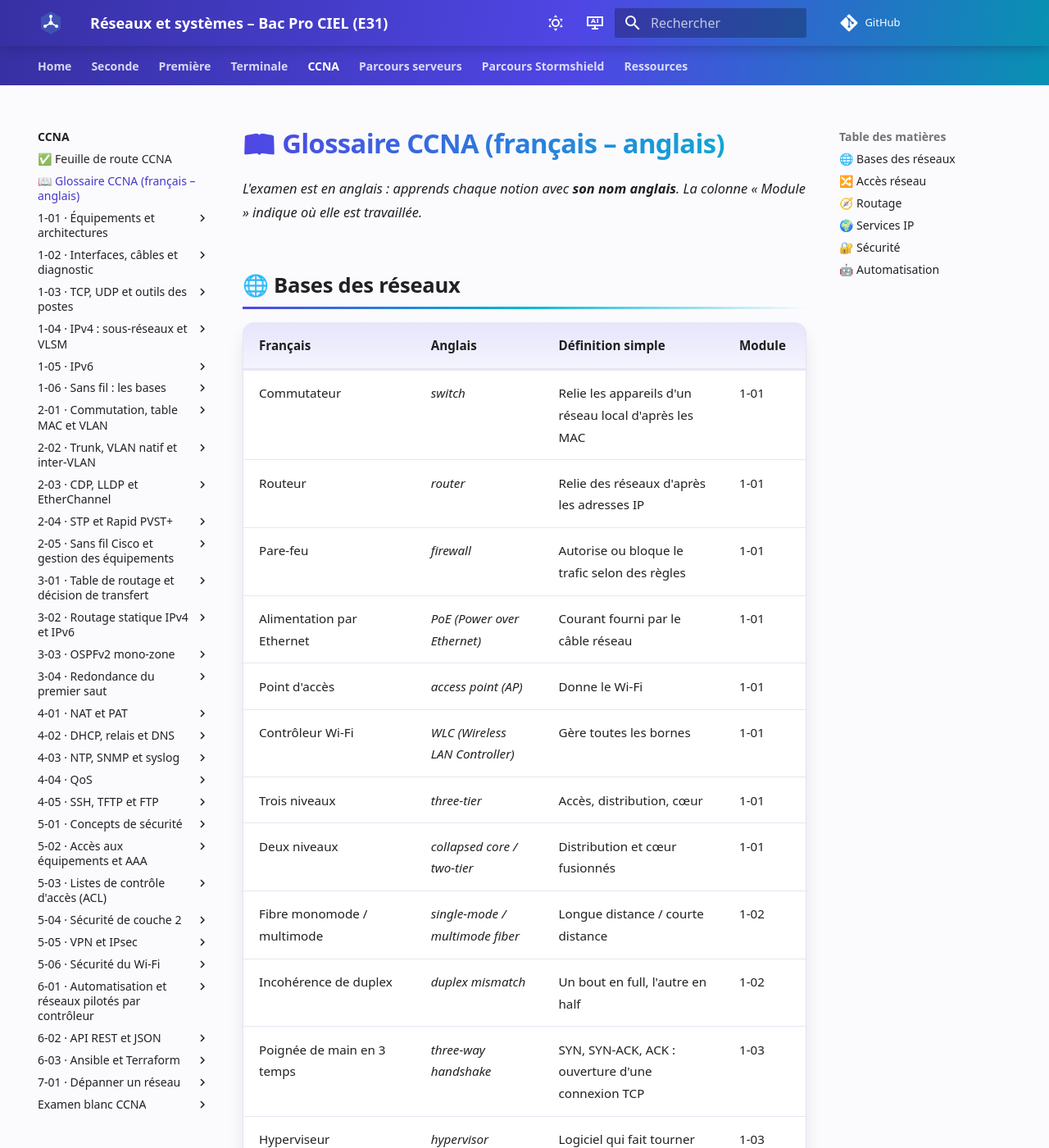
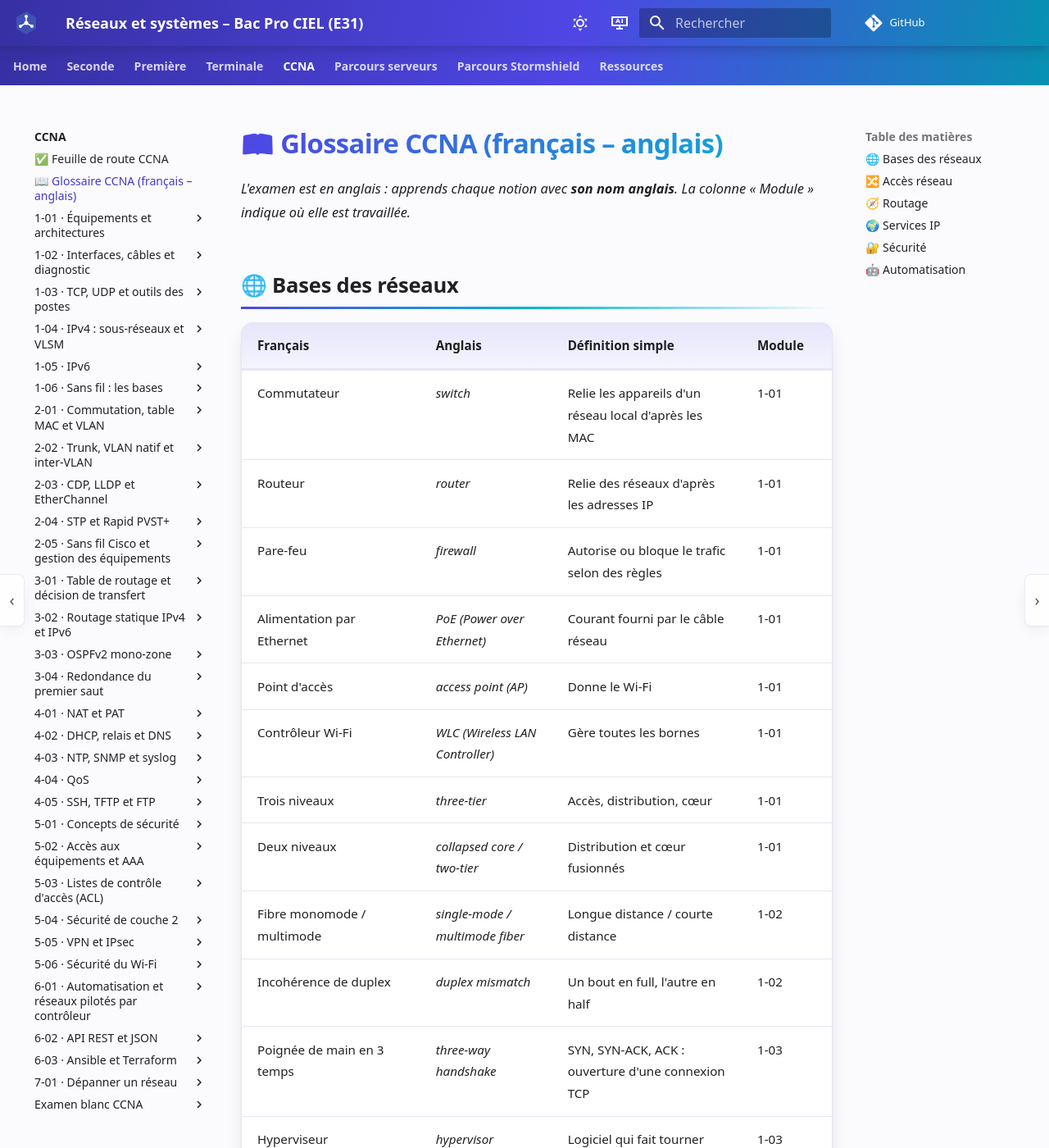
Before and after one commit to YahnLP/bacprociel-reseau-systeme, an MkDocs documentation site: the page built from docs/ccna/glossaire-ccna.md, in a window 1280 px wide and 1400 px high. Shown: the whole window at 82% size. Built offline with MkDocs 1.6.1 and Material for MkDocs 9.7.7, drawn with Linux system fonts in a browser that asks for light colours; comment, search, counter and statistics services are not loaded.

Commit message:
Mise en page : contenu et panneaux latéraux plus larges, tableaux pleine largeur, flèches pour replier le menu et la table des matières
Co-Authored-By: Claude Sonnet 5.5 <noreply@anthropic.com>
Claude-Session: https://claude.ai/code/session_01AiP6Wo9icu2EkQxKi67MHD

```diff
--- a/docs/xtra/extra.css
+++ b/docs/xtra/extra.css
@@ -55,7 +55,10 @@
 .md-typeset details:not(.note):not(.tip):not(.warning):not(.important) > summary { background: color-mix(in srgb, var(--c3) 12%, transparent); }
 
 /* Tableaux */
-.md-typeset__table { display: block; }
+.md-typeset__table { display: block; width: 100%; overflow-x: auto; }
+.md-typeset__table table:not([class]) { display: table; width: 100%; }
+.md-typeset table:not([class]) th, .md-typeset table:not([class]) td { min-width: 5.5rem; vertical-align: top; }
+.md-typeset table:not([class]) td code { overflow-wrap: anywhere; white-space: normal; }
 .md-typeset table:not([class]) { font-size: .76rem; border: 1px solid var(--card-border); border-radius: var(--radius); box-shadow: var(--shadow);
   border-collapse: separate; border-spacing: 0; overflow: hidden; background: var(--card-bg); }
 .md-typeset table:not([class]) th { background: linear-gradient(180deg, color-mix(in srgb, var(--c1) 14%, transparent), color-mix(in srgb, var(--c1) 6%, transparent));
@@ -112,3 +115,24 @@ html.projection .md-grid { max-width: 72rem; }
 html.projection .md-content { margin: 0 auto; }
 html.projection .md-typeset { line-height: 1.6; }
 #projection-btn[aria-pressed="true"] { background: rgba(255,255,255,.22); border-radius: 8px; }
+
+/* Mise en page large : le contenu et les panneaux latéraux occupent la largeur de l'écran */
+@media screen and (min-width: 76.25em) {
+  .md-grid { max-width: 108rem; }
+  .md-sidebar--primary { width: 13.5rem; }
+  .md-sidebar--secondary { width: 12rem; }
+}
+/* Panneaux latéraux repliables (flèches) */
+html.hide-nav .md-sidebar--primary, html.hide-toc .md-sidebar--secondary { display: none; }
+.side-toggle { display: none; position: fixed; top: 50%; z-index: 4; width: 1.5rem; height: 3.2rem; padding: 0; border: 1px solid var(--card-border);
+  background: var(--card-bg); color: var(--md-default-fg-color); cursor: pointer; font-size: 1rem; line-height: 1; opacity: .75; box-shadow: var(--shadow); }
+.side-toggle:hover { opacity: 1; background: color-mix(in srgb, var(--c2) 12%, var(--card-bg)); }
+#toggle-nav { left: 0; border-radius: 0 8px 8px 0; border-left: 0; }
+#toggle-toc { right: 0; border-radius: 8px 0 0 8px; border-right: 0; }
+@media screen and (min-width: 76.25em) { .side-toggle { display: block; } }
+html.projection .side-toggle { display: none; }
+@media screen and (min-width: 76.25em) {
+  .md-sidebar--primary .md-sidebar__scrollwrap { margin-left: 1.5rem; }
+  .md-sidebar--secondary .md-sidebar__scrollwrap { margin-right: 1.5rem; }
+  html.hide-nav.hide-toc .md-content { max-width: 88rem; margin: 0 auto; }
+}
--- a/docs/xtra/extra.js
+++ b/docs/xtra/extra.js
@@ -35,3 +35,25 @@ if (window.document$) document$.subscribe(decorate); else document.addEventListe
   apply(get());
   if (window.document$) document$.subscribe(mount); else document.addEventListener("DOMContentLoaded", mount);
 })();
+
+/* Flèches pour replier / rouvrir le menu de gauche et la table des matières (choix mémorisé) */
+(function () {
+  var root = document.documentElement;
+  function get(k) { try { return localStorage.getItem(k) === "1"; } catch (e) { return false; } }
+  function set(k, v) { try { localStorage.setItem(k, v ? "1" : "0"); } catch (e) { } }
+  function refresh() {
+    var n = root.classList.contains("hide-nav"), t = root.classList.contains("hide-toc");
+    var bn = document.getElementById("toggle-nav"), bt = document.getElementById("toggle-toc");
+    if (bn) { bn.textContent = n ? "›" : "‹"; bn.title = n ? "Afficher le menu" : "Masquer le menu"; }
+    if (bt) { bt.textContent = t ? "‹" : "›"; bt.title = t ? "Afficher la table des matières" : "Masquer la table des matières"; }
+  }
+  function make(id, cls, key) {
+    if (document.getElementById(id)) return;
+    var b = document.createElement("button"); b.id = id; b.type = "button"; b.className = "side-toggle";
+    b.addEventListener("click", function () { var on = !root.classList.contains(cls); root.classList.toggle(cls, on); set(key, on); refresh(); });
+    document.body.appendChild(b);
+  }
+  root.classList.toggle("hide-nav", get("hide-nav")); root.classList.toggle("hide-toc", get("hide-toc"));
+  function mount() { make("toggle-nav", "hide-nav", "hide-nav"); make("toggle-toc", "hide-toc", "hide-toc"); refresh(); }
+  if (window.document$) document$.subscribe(mount); else document.addEventListener("DOMContentLoaded", mount);
+})();
```
